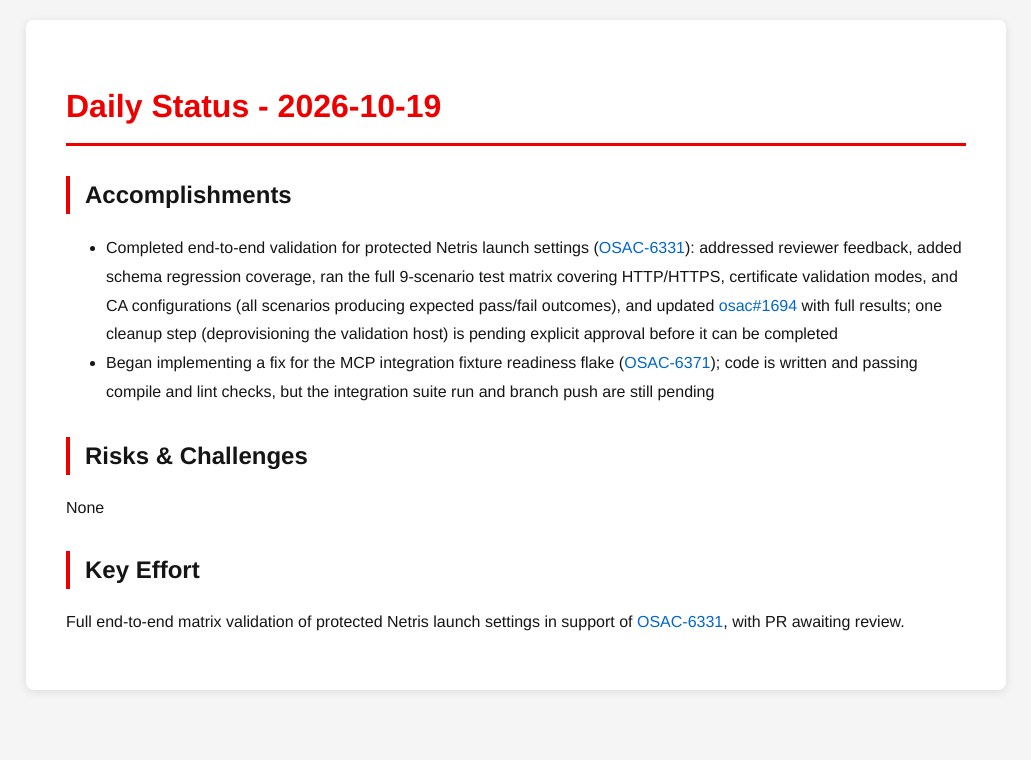
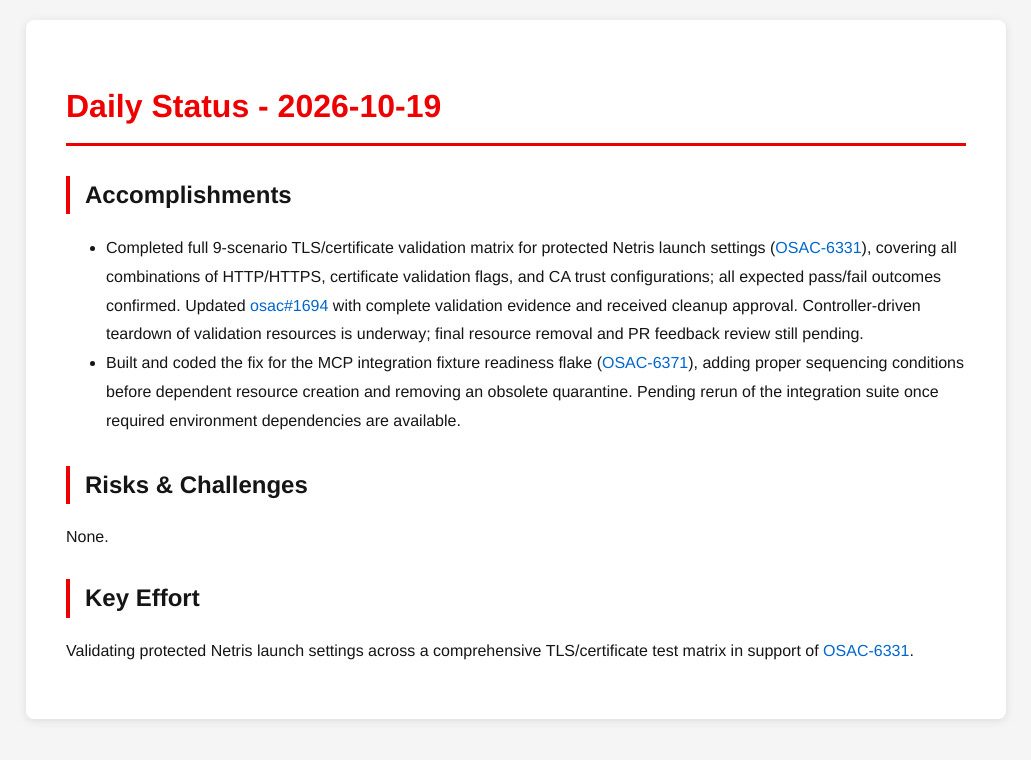
Before and after one commit to tzvatot/daily-status, a Jekyll site: the page built from 2026-10-19.md, in a window 1280 px wide. Shown: the top 760 px of the page, without its empty margins (124-1155 px from the left). Built offline with Jekyll 4.4.1, drawn with Linux system fonts in a browser that asks for light colours.

Commit message:
Daily status update - 2026-10-19

```diff
--- a/2026-10-19.md
+++ b/2026-10-19.md
@@ -7,11 +7,11 @@
 # Daily Status - 2026-10-19
 
 ## Accomplishments
-- Completed end-to-end validation for protected Netris launch settings ([OSAC-6331](https://redhat.atlassian.net/browse/OSAC-6331)): addressed reviewer feedback, added schema regression coverage, ran the full 9-scenario test matrix covering HTTP/HTTPS, certificate validation modes, and CA configurations (all scenarios producing expected pass/fail outcomes), and updated [osac#1694](https://github.com/osac-project/osac/pull/1694) with full results; one cleanup step (deprovisioning the validation host) is pending explicit approval before it can be completed
-- Began implementing a fix for the MCP integration fixture readiness flake ([OSAC-6371](https://redhat.atlassian.net/browse/OSAC-6371)); code is written and passing compile and lint checks, but the integration suite run and branch push are still pending
+- Completed full 9-scenario TLS/certificate validation matrix for protected Netris launch settings ([OSAC-6331](https://redhat.atlassian.net/browse/OSAC-6331)), covering all combinations of HTTP/HTTPS, certificate validation flags, and CA trust configurations; all expected pass/fail outcomes confirmed. Updated [osac#1694](https://github.com/osac-project/osac/pull/1694) with complete validation evidence and received cleanup approval. Controller-driven teardown of validation resources is underway; final resource removal and PR feedback review still pending.
+- Built and coded the fix for the MCP integration fixture readiness flake ([OSAC-6371](https://redhat.atlassian.net/browse/OSAC-6371)), adding proper sequencing conditions before dependent resource creation and removing an obsolete quarantine. Pending rerun of the integration suite once required environment dependencies are available.
 
 ## Risks & Challenges
-None
+None.
 
 ## Key Effort
-Full end-to-end matrix validation of protected Netris launch settings in support of [OSAC-6331](https://redhat.atlassian.net/browse/OSAC-6331), with PR awaiting review.
+Validating protected Netris launch settings across a comprehensive TLS/certificate test matrix in support of [OSAC-6331](https://redhat.atlassian.net/browse/OSAC-6331).
```
